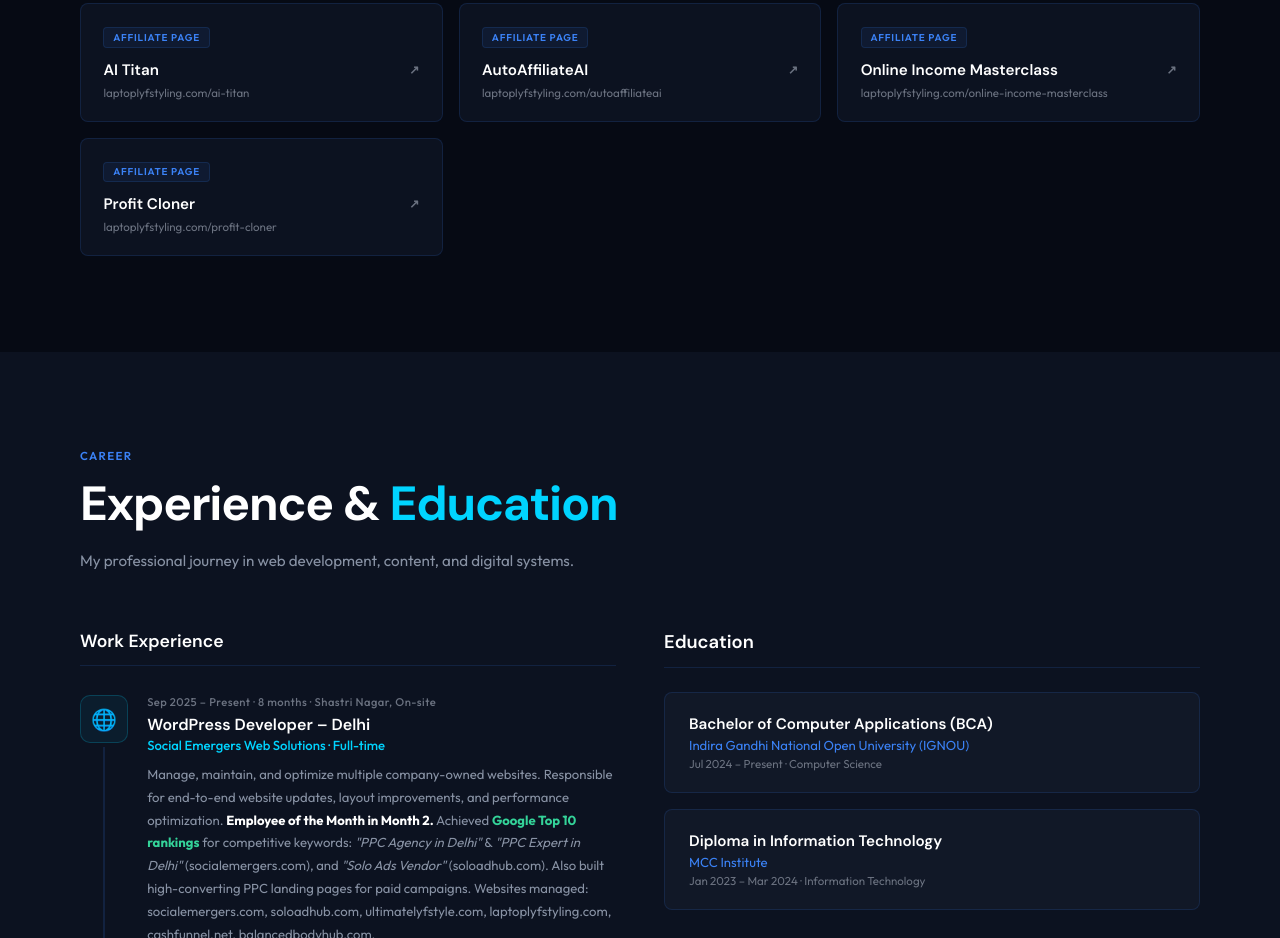
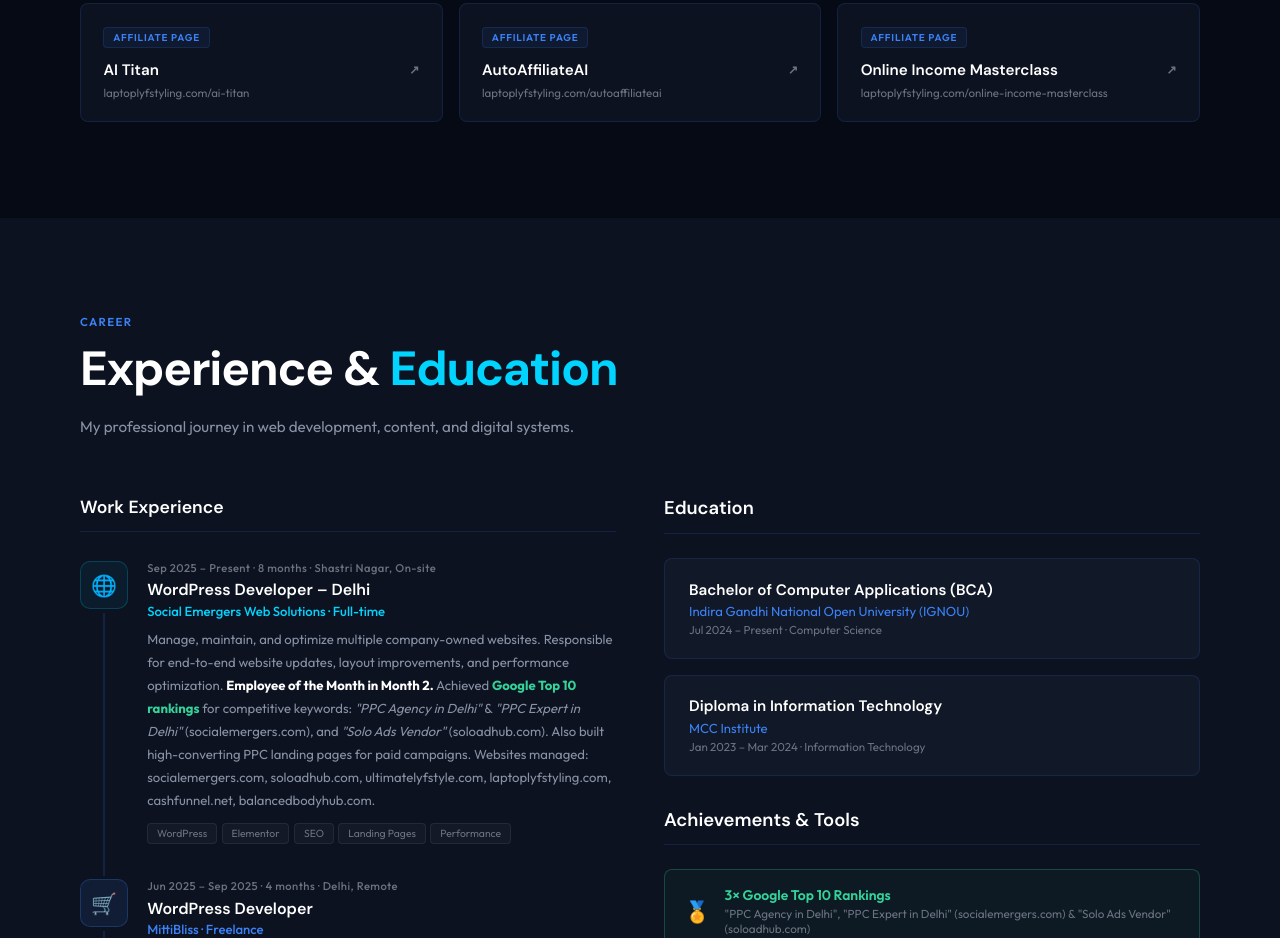
Before and after one commit to piyushmittal12/Portfolio, a plain HTML site: page index.html in a window 1280 px wide. Shown: the part 5785-6723 px from the top of the page. Drawn offline with Linux system fonts and the light colour scheme.

Commit message:
Update index.html

```diff
--- a/index.html
+++ b/index.html
@@ -1072,11 +1072,6 @@ footer { background: var(--dark); border-top: 1px solid var(--border); padding:
       <div class="page-name">Online Income Masterclass <span class="ext-icon">↗</span></div>
       <div class="page-url">laptoplyfstyling.com/online-income-masterclass</div>
     </a>
-    <a href="https://laptoplyfstyling.com/profit-cloner/" target="_blank" class="page-card" data-cat="affiliate">
-      <span class="page-cat-badge">Affiliate Page</span>
-      <div class="page-name">Profit Cloner <span class="ext-icon">↗</span></div>
-      <div class="page-url">laptoplyfstyling.com/profit-cloner</div>
-    </a>
 
   </div>
 </section>
```
